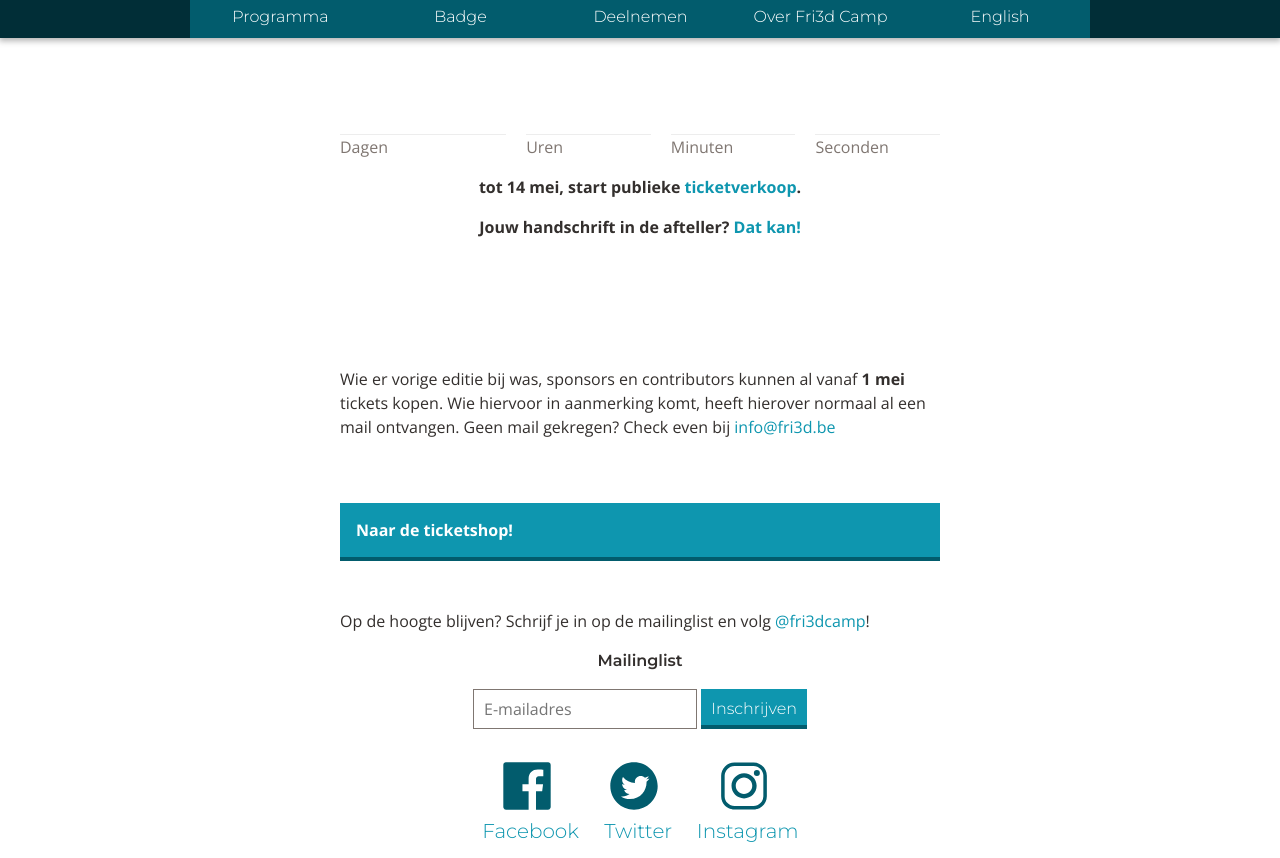
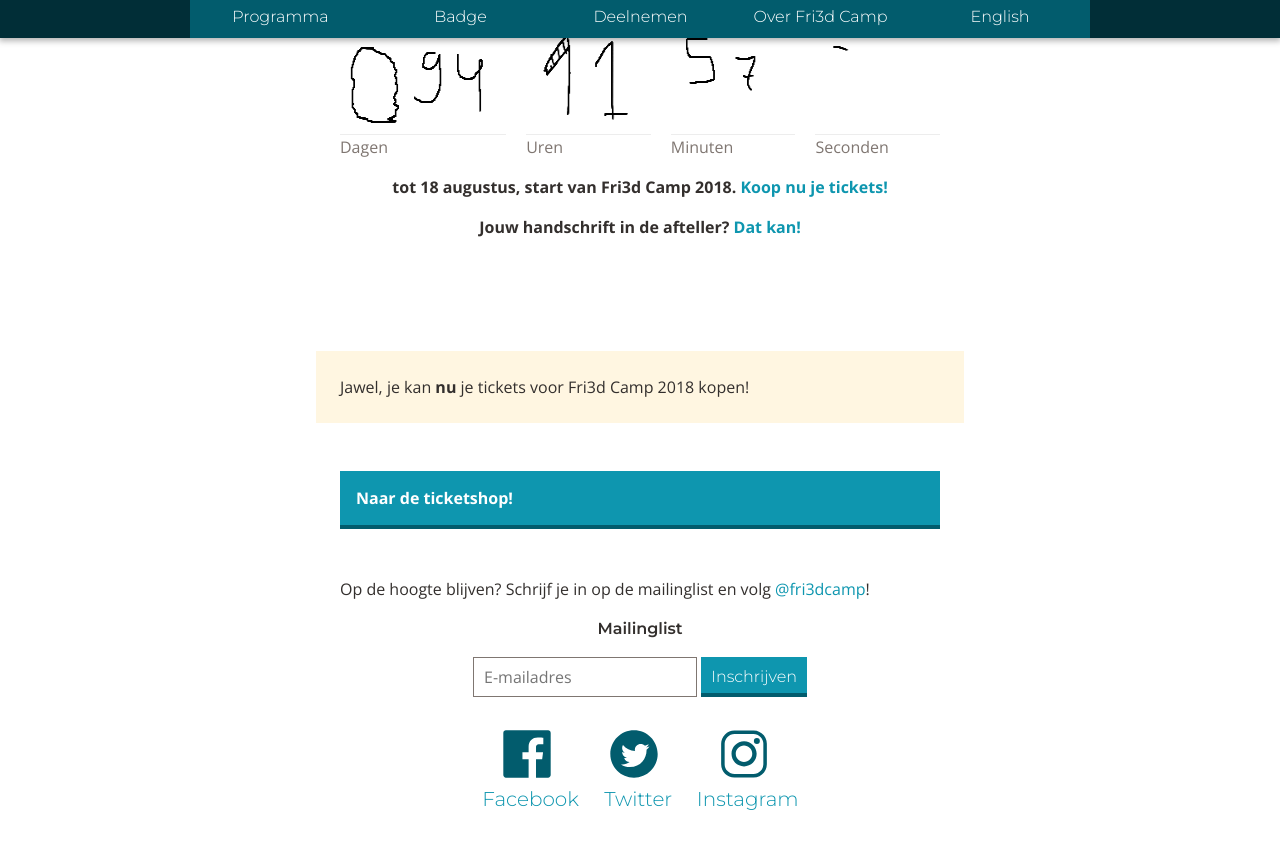
Before and after one commit to Fri3dCamp/fri3d2018-announce, a Jekyll site: the page built from index.html, in a window 1280 px wide and 900 px high, scrolled down 420 px, cut to the strip 42-900 px from the top of the window. Built offline with Jekyll 4.4.1, drawn with Linux system fonts in a browser that asks for light colours; nearby versions of some CDN libraries; grey boxes are pictures that could not be loaded.

Commit message:
update ticketshop live

```diff
--- a/_data/sitetree.yml
+++ b/_data/sitetree.yml
@@ -12,7 +12,7 @@
       url: '/deelnemen/tickets.html'
       title: 'Tickets'
       parent: deelnemen
-      description: Tickets zijn beschikbaar vanaf 1 mei voor bezoekers van vorige edities.
+      description: Je kan nu tickets kopen voor Fri3d Camp 2018.
     - navitem: checklist
       url: '/deelnemen/checklist.html'
       title: 'Checklist'
--- a/index.html
+++ b/index.html
@@ -11,7 +11,7 @@
     </div>
     <div class="maincontent">
         <div class="countdownwrapper">
-            <div id="countdown" class="countdown" data-totime="May 14, 2018 21:00:00">
+            <div id="countdown" class="countdown" data-totime="August 18, 2018 10:00:00">
                 <div class="days cdsection">
                     <canvas class="countdownnr" id="countdown-days" width="200" height="100"></canvas>
                     <p class="label">Dagen</p>
@@ -29,12 +29,12 @@
                     <p class="label">Seconden</p>
                 </div>
             </div>
-            <p class="cdfooter">tot 14 mei, start publieke <a href ="{{ site.baseurl }}/deelnemen/tickets.html">ticketverkoop</a>.</p>
+            <p class="cdfooter">tot 18 augustus, start van Fri3d Camp 2018. <a href="http://tickets.fri3d.be/">Koop nu je tickets!</a></p>
             <p class="cdfooter">Jouw handschrift in de afteller? <a href="http://font.fri3d.be">Dat kan!</a></p>
         </div>
     </div>
-    <div class="maincontent">
-        <p>Wie er vorige editie bij was, sponsors en contributors kunnen al vanaf <strong>1 mei</strong> tickets kopen. Wie hiervoor in aanmerking komt, heeft hierover normaal al een mail ontvangen. Geen mail gekregen? Check even bij <a href="info@fri3d.be">info@fri3d.be</a></p>
+    <div class="notice">
+        <p>Jawel, je kan <strong>nu</strong> je tickets voor Fri3d Camp 2018 kopen!</p>
     </div>
     {% include cta-tickets.html %}
     <div class="maincontent">
```
Also changed, not shown: deelnemen/tickets.html (+1 -11 lines).
